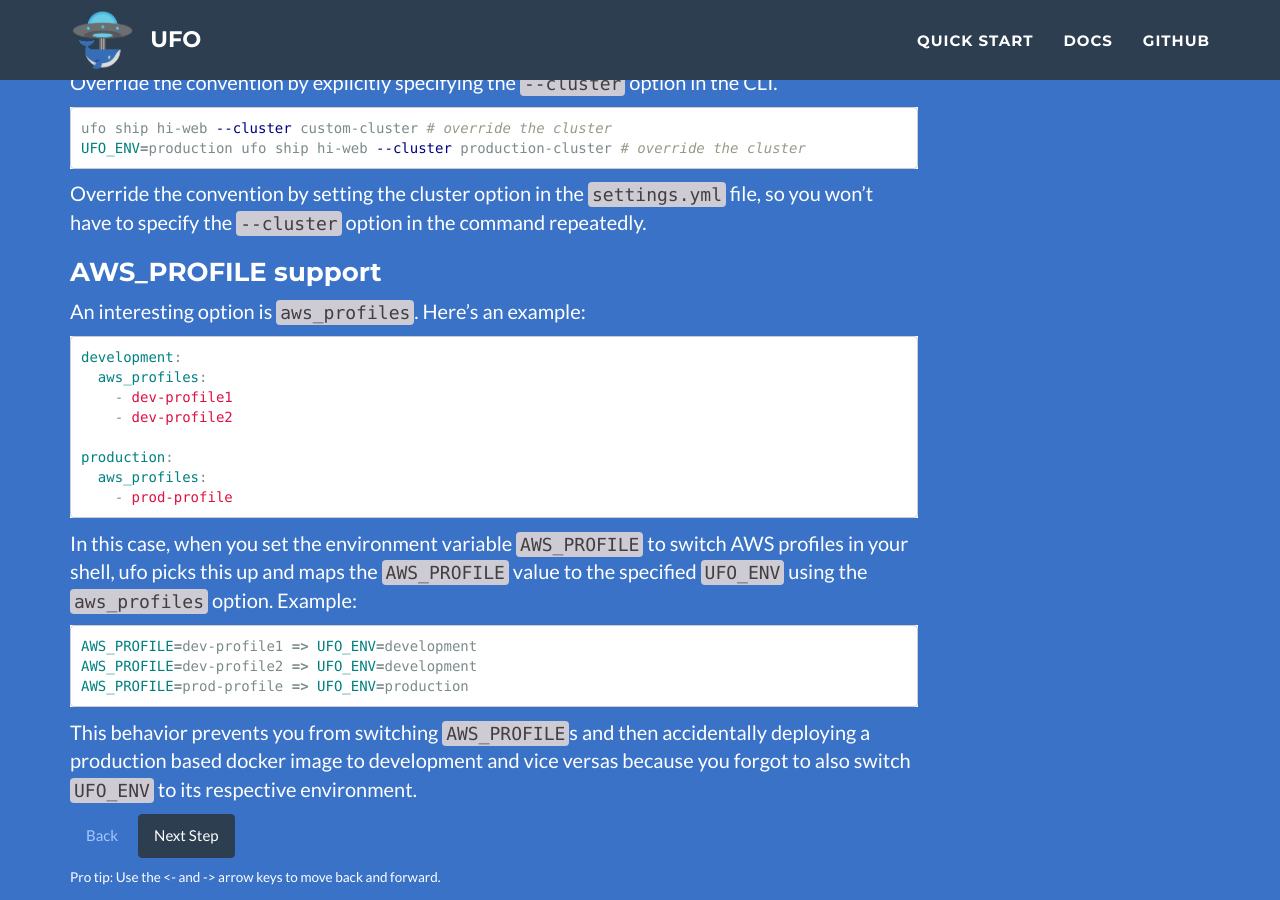
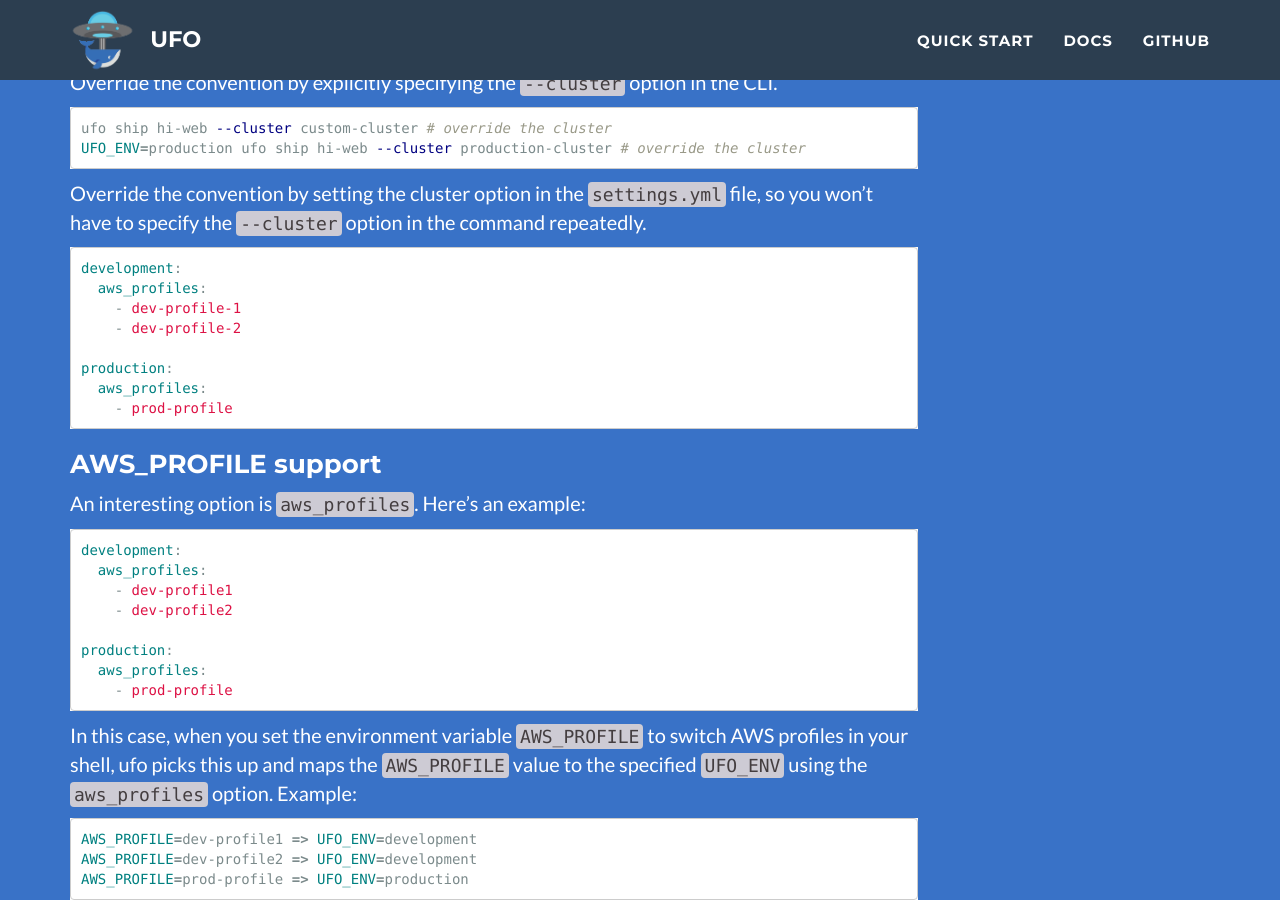
Before and after one commit to boltops-tools/ufo, a Jekyll site: the page built from docs/_docs/settings.md, in a window 1280 px wide and 900 px high, scrolled down 1798 px. Built offline with Jekyll 4.4.1, drawn with Linux system fonts in a browser that asks for light colours.

Commit message:
Update settings.md

````diff
--- a/docs/_docs/settings.md
+++ b/docs/_docs/settings.md
@@ -79,6 +79,18 @@ UFO_ENV=production ufo ship hi-web --cluster production-cluster # override the c
 
 Override the convention by setting the cluster option in the `settings.yml` file, so you won't have to specify the `--cluster` option in the command repeatedly.
 
+```yaml
+development:
+  aws_profiles:
+    - dev-profile-1
+    - dev-profile-2
+
+production:
+  aws_profiles:
+    - prod-profile
+```
+
+
 ### AWS_PROFILE support
 
 An interesting option is `aws_profiles`.  Here's an example:
````
